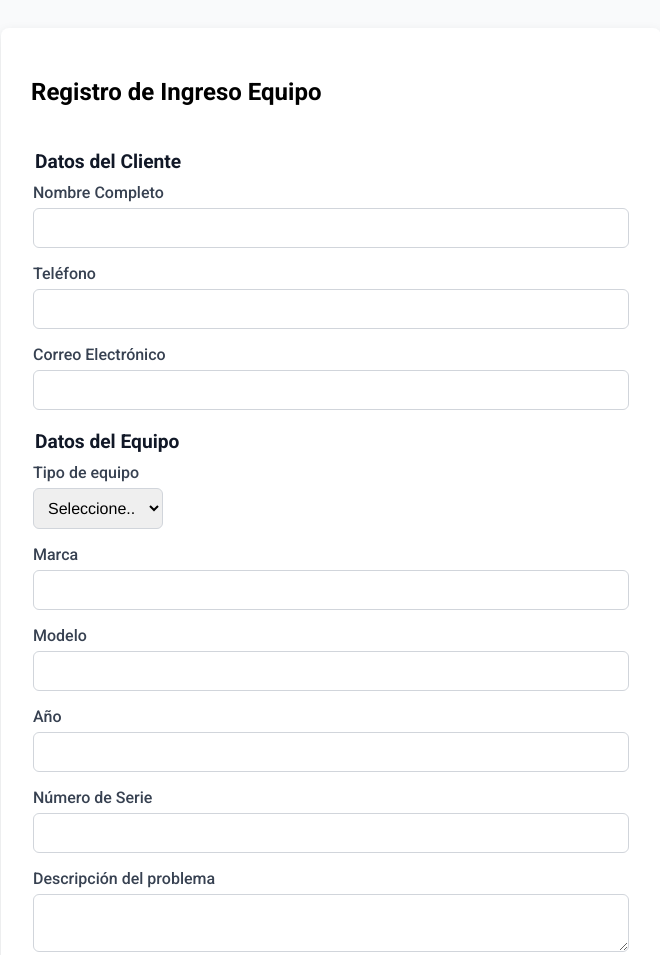
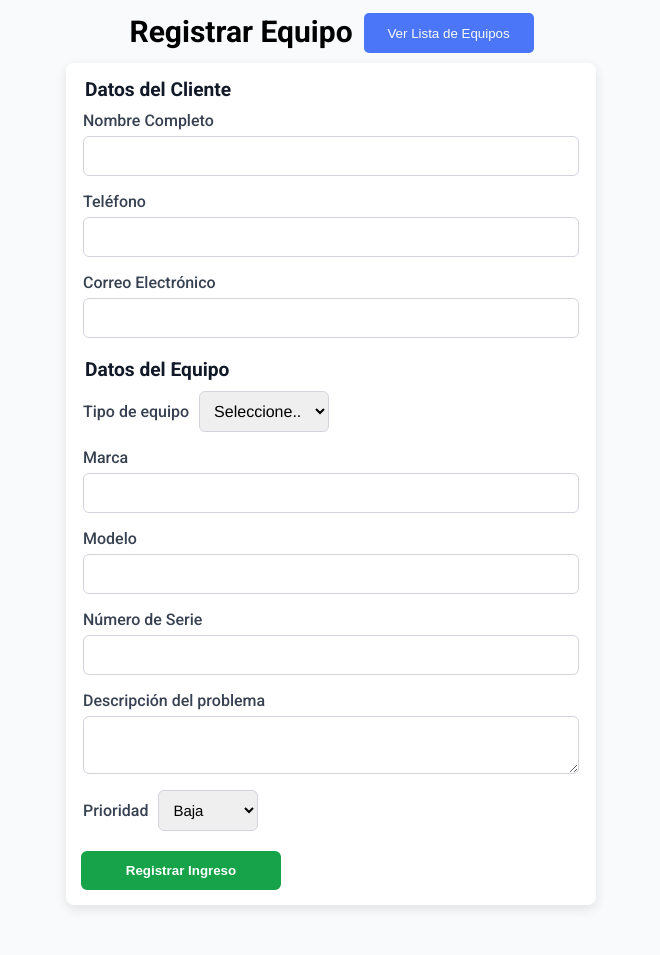
Before and after one commit to GabriMadon/GestorTareasDptoTecnico, a plain HTML site: page index.html in a window 1280 px wide. Shown: the top 955 px of the page, without its empty margins (309-969 px from the left). After the commit the page ends 918 px from the top, so only its background shows below. Drawn offline with Linux system fonts and the light colour scheme.

Commit message:
Implementacion de navegacion SPA vista Registro, vista Lista

```diff
--- a/app.js
+++ b/app.js
@@ -1,6 +1,6 @@
 document.getElementById('task-registration-form').addEventListener('submit',btnSubmit);
 
-
+// Funcio Formulario
 function btnSubmit(event){
     event.preventDefault()//Detiene el envio del formulario
 
@@ -13,7 +13,7 @@ function btnSubmit(event){
     const equipmentType = document.getElementById('equipment-type').value;
     const equipmentMarca = document.getElementById('equipment-marca').value;
     const equipmentModelo = document.getElementById('equipment-modelo').value;
-    const equipmentAnio = document.getElementById('equipment-anio').value;
+    // const equipmentAnio = document.getElementById('equipment-anio').value;
     const equipmentSerie = document.getElementById('equipment-serie').value;
     const equipmentDescription = document.getElementById('problem-description').value;
     const equipmentPriority = document.getElementById('priority').value;
@@ -34,7 +34,7 @@ function btnSubmit(event){
         tipoEquipo: equipmentType,
         marca: equipmentMarca,
         modelo:equipmentModelo,
-        anio: equipmentAnio,
+        // anio: equipmentAnio,
         serie: equipmentSerie,
         descripcion: equipmentDescription,
         prioridad:equipmentPriority,
@@ -53,6 +53,7 @@ function btnSubmit(event){
 
 }
 
+//Funcion showToast
 function showToast(message, type = "success") {
   const toast = document.getElementById("toast");
   toast.textContent = message;
@@ -68,3 +69,46 @@ function showToast(message, type = "success") {
     toast.classList.remove("show");
   }, 3000);
 }
+
+//Funcion Vie Registro-Lista SPA
+
+function showView(viewName){
+  //id del DOM en variables
+  const registrationView = document.getElementById('registration-view')
+  const listView = document.getElementById('list-view')
+  const toggleBtn = document.getElementById('toggle-view-btn')
+  const titleText = document.getElementById('title-text')
+
+  if(viewName==='registration'){
+    registrationView.style.display='block';
+    listView.style.display='none';
+    toggleBtn.textContent='Ver Lista de Equipos';
+    titleText.textContent='Registrar Equipo';
+    currentView = 'registration';
+    console.log("Vista Registro")
+
+  }else if(viewName==='list'){
+    registrationView.style.display='none';
+    listView.style.display='block';
+    toggleBtn.textContent='Ver Formulario';
+    titleText.textContent='Equipos Registrados';
+    currentView = 'list';
+    console.log("Vista Lista")
+  }
+
+  console.log("btn toggle en funcionamiento")
+
+}
+
+document.addEventListener('DOMContentLoaded', () => {
+  const toggleBtn = document.getElementById('toggle-view-btn')
+
+  if(toggleBtn){
+    toggleBtn.addEventListener('click', ()=>{
+      const nextView = currentView === 'registration' ? 'list' : 'registration';
+      showView(nextView)
+    })
+
+  }
+  showView('registration')
+})
--- a/index.html
+++ b/index.html
@@ -1,5 +1,6 @@
 <!DOCTYPE html>
 <html lang="en">
+
 <head>
   <meta charset="UTF-8" />
   <meta name="viewport" content="width=device-width, initial-scale=1.0" />
@@ -7,19 +8,23 @@
   <link rel="stylesheet" href="stylesForm.css" />
   <link rel="preconnect" href="https://fonts.googleapis.com" />
   <link rel="preconnect" href="https://fonts.gstatic.com" crossorigin />
-    <link
-      href="https://fonts.googleapis.com/css2?family=Roboto:ital,wght@0,100..900;1,100..900&display=swap"
-      rel="stylesheet"
-    />
+  <link href="https://fonts.googleapis.com/css2?family=Roboto:ital,wght@0,100..900;1,100..900&display=swap"
+    rel="stylesheet" />
 </head>
 
 <body>
   <main class="container">
+    <!-- Navegador -->
+    <nav class="navegador">
+      <h2 id="title-text"></h2>
+
+      <button id="toggle-view-btn" class="nav-btn" >Ver Lista Equipos</button>
+    </nav>
+
     <!-- Alerta visual al guardar o enviar el formulario -->
     <div id="toast"></div>
-
-      <section class="form-section">
-        <h2>Registro de Ingreso Equipo</h2>
+    <!-- Seccion para Vista Formulario -->
+    <section id="registration-view" class="view-section">
 
       <form action="" id="task-registration-form">
         <!-- Datos Cliente -->
@@ -33,22 +38,12 @@
 
           <div class="input-group">
             <label for="client-phone">Teléfono</label>
-              <input
-                type="tel"
-                id="client-phone"
-                name="client-phone"
-                required
-              />
+            <input type="tel" id="client-phone" name="client-phone" required />
           </div>
 
           <div class="input-group">
             <label for="client-email">Correo Electrónico</label>
-              <input
-                type="email"
-                id="client-email"
-                name="client-email"
-                required
-              />
+            <input type="email" id="client-email" name="client-email" required />
           </div>
         </fieldset>
 
@@ -57,7 +52,7 @@
         <fieldset class="equipment-data-group">
           <legend>Datos del Equipo</legend>
 
-            <div class="input-group">
+          <div class="input-group-type">
             <label for="equipment-type">Tipo de equipo</label>
             <select name="equipment-type" id="equipment-type" required>
               <option value="">Seleccione...</option>
@@ -73,50 +68,32 @@
 
           <div class="input-group">
             <label for="equipment-marca">Marca</label>
-              <input
-                type="text"
-                id="equipment-marca"
-                name="equipment-marca"
-                required
-              />
+            <input type="text" id="equipment-marca" name="equipment-marca" required />
           </div>
 
           <div class="input-group">
             <label for="equipment-modelo">Modelo</label>
-              <input
-                type="text"
-                id="equipment-modelo"
-                name="equipment-modelo"
-                required
-              />
+            <input type="text" id="equipment-modelo" name="equipment-modelo" required />
           </div>
 
-            <div class="input-group">
+          <!-- <div class="input-group">
               <label for="equipment-anio">Año</label>
               <input type="number" id="equipment-anio" name="equipment-anio" />
-            </div>
+            </div> -->
 
           <div class="input-group">
             <label for="equipment-serie">Número de Serie</label>
-              <input
-                type="text"
-                id="equipment-serie"
-                name="equipment-serie"
-                required
-              />
+            <input type="text" id="equipment-serie" name="equipment-serie" required />
           </div>
 
           <!-- Problem-descritption -->
           <div class="input-group">
             <label for="problem-description">Descripción del problema</label>
-              <textarea
-                name="problem-description"
-                id="problem-description"
-              ></textarea>
+            <textarea name="problem-description" id="problem-description"></textarea>
           </div>
 
           <!-- Priority -->
-            <div class="input-group">
+          <div class="input-group-priority">
             <label for="priority">Prioridad</label>
             <select name="priority" id="priority">
               <option value="baja">Baja</option>
@@ -129,7 +106,15 @@
         <button type="submit" class="submit-btn">Registrar Ingreso</button>
       </form>
     </section>
+
+    <!-- Seccion para Vista Lista Equipos -->
+    <section id="list-view" class="view-section">
+      <h2></h2>
+      <div>tabla</div>
+    </section>
+
   </main>
   <script src="app.js"></script>
 </body>
+
 </html>
--- a/stylesForm.css
+++ b/stylesForm.css
@@ -1,19 +1,60 @@
 body {
     font-family: 'Roboto', sans-serif;
     background-color: #f9fafb;
-    padding: 20px;
+    padding: 5px;
 }
 
-.form-section {
-    max-width: 600px;
-    margin: auto;
+.container{
+    display: flex;
+    flex-direction: column;
+    align-items: center;
+    gap: 10px;
+
+}
+
+.navegador{
+    display: flex;
+    justify-content: space-between;
+    height: auto;
+
+}
+.nav-btn{
+    border: none;
+    margin-left: 10px;
+    color: #f9fafb;
+    text-align: center;
+    width: 170px;
+    height: 40px;
+    background-color: #4b76f8;
+    border-radius: 5px;
+    cursor: pointer;
+}
+
+.nav-btn:hover{
+    background-color: #2563eb;
+}
+
+h2{
+    font-size: 30px;
+    text-align: center;
+    margin: 1px;
+}
+
+.view-section {
+    max-width: 500px;
+    width: 500px;
     background-color: #ffffff;
-    padding: 30px;
+    padding: 15px;
     border-radius: 8px;
     box-shadow: 0 4px 12px rgba(0, 0, 0, 0.1);
     display: flex;
     flex-direction: column;
-    gap: 24px;
+    gap: 20px;
+
+}
+
+#list-view{
+    display: none;
 }
 
 fieldset {
@@ -36,6 +77,28 @@ legend {
     display: flex;
     flex-direction: column;
     gap: 6px;
+}
+
+.input-group-type{
+    display: flex;
+    align-items: center;
+    gap: 10px;
+
+}
+
+#equipment-type{
+    cursor: pointer;
+}
+
+
+.input-group-priority{
+    display: flex;
+    align-items: center;
+    gap: 10px;
+}
+
+#priority{
+    cursor: pointer;
 }
 
 label {
```
Lines whose indentation alone changed are shown as unchanged.
